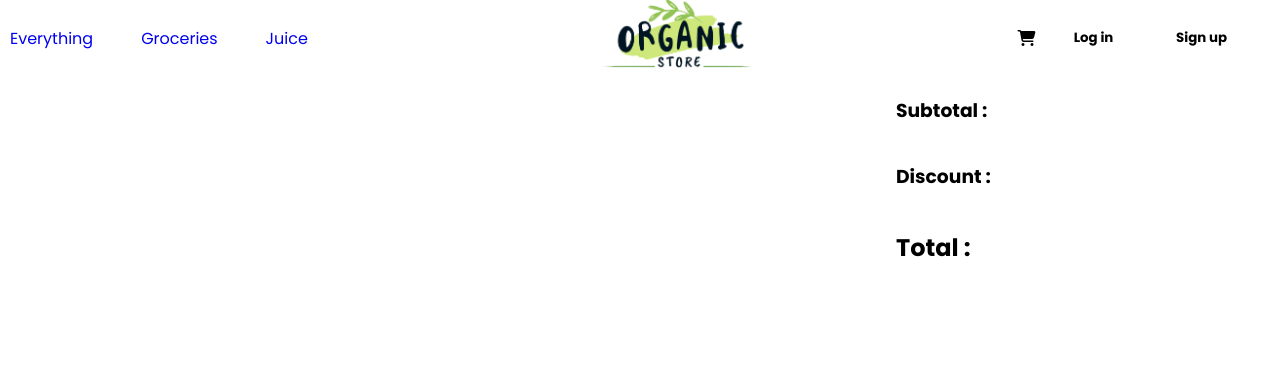
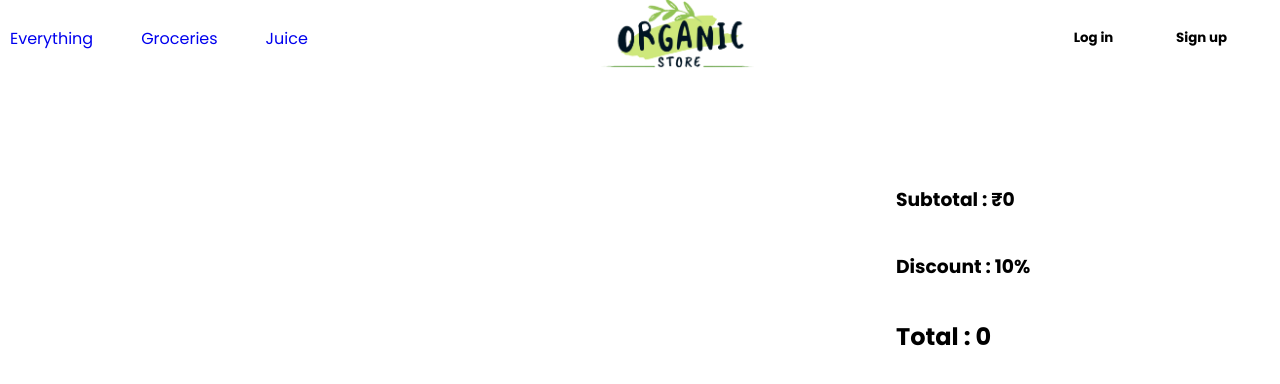
Before and after one commit to suganthan0001/E-Commerce-Website, a React (Vite) app: page /cart in a window 1280 px wide. Shown: the top 384 px of the page. Built offline with nearby package versions, Linux system fonts and the light colour scheme.

Commit message:
subtotal is working

```diff
--- a/src/App.jsx
+++ b/src/App.jsx
@@ -15,6 +15,12 @@ function App() {
   const [isNavbarScrolled, setNavbarScrolled] = useState(false);
   const [isLogIn, setisLogIn] = useState(false);
   const [likedItems, setLikedItems] = useState([]);
+  const [cartItems, setcartItems] = useState([]);
+  function addToCart(productId){
+    setcartItems((prevItems) => {
+      return [...prevItems, productId];
+    })
+  }
 
   const updateLikedItems = (newLikedItems) => {
     setLikedItems(newLikedItems);
@@ -55,6 +61,7 @@ function App() {
       onLikeToggle={() => handleLikeToggle(eachItem.id)}
       isLogged={isLogIn}
       initialIsLiked={likedItems.some((item) => item.id === eachItem.id)}
+      addToCart = {addToCart}
     />
   ));
 
@@ -73,7 +80,7 @@ function App() {
   return (
     <Router>
       <>
-        <Navbar isScrolled={isNavbarScrolled} isLogged={isLogIn} />
+        <Navbar isScrolled={isNavbarScrolled} isLogged={isLogIn} cartArray = {cartItems}/>
         <Routes>
           <Route
             path="/"
@@ -111,7 +118,11 @@ function App() {
           />
           <Route
             path="/cart"
-            element = {<Cart />}
+            element = {
+            <Cart
+              cartItems = {cartItems}
+            />
+          }
           />
         </Routes>
       </>
--- a/src/components/Cart.jsx
+++ b/src/components/Cart.jsx
@@ -1,17 +1,99 @@
-import React from "react";
+import React, { useState, useEffect } from "react";
+import data from "../products.json";
+import Product from "./Product";
+import CartProduct from "./CartProduct";
 
-export default function Cart(){
-    return(
+export default function Cart({ cartItems }) {
+
+    const [productsWithFreq, setProductsWithFreq] = useState({});
+
+    const cartProducts = data.products.filter((item) => {
+        return cartItems.includes(item.id);
+    })
+
+    console.log(cartProducts);
+
+    useEffect(() => {
+        cartProducts.forEach((item) => {
+            if (item.id in productsWithFreq) {
+                var toIncrease = productsWithFreq[item.id] + 1;
+
+                setProductsWithFreq(
+                    (oldFreq) => {
+                        return { ...oldFreq, [item.id]: toIncrease }
+                    }
+                )
+            } else {
+                setProductsWithFreq(
+                    (oldFreq) => {
+                        return { ...oldFreq, [item.id]: 1 }
+                    }
+                )
+            }
+        })
+    }, [data.products, cartItems]);
+
+
+
+
+    function increment(id) {
+
+        setProductsWithFreq(
+            (oldFreq) => {
+                var toIncrease = productsWithFreq[id] + 1;
+                return { ...oldFreq, [id]: toIncrease }
+            }
+        )
+        console.log(productsWithFreq);
+    }
+
+    function decrement(id) {
+        setProductsWithFreq(
+            (oldFreq) => {
+                var toDecrease = productsWithFreq[id] - 1;
+                return { ...oldFreq, [id]: toDecrease }
+            }
+        )
+        console.log(productsWithFreq);
+    }
+
+
+
+    const finalCartProducts = cartProducts.map((eachItem) => {
+        return <CartProduct
+            productsWithFreq={productsWithFreq}
+            increment={increment}
+            decrement={decrement}
+            item={eachItem}
+        />
+    })
+
+    function getProductPrice(productId) {
+        const product = data.products.find(product => product.id === productId);
+        return product.price
+    }
+
+    let subtotal = 0;
+
+    cartProducts.forEach(
+        (item) => {
+            var quan = productsWithFreq[item.id];
+            var price = getProductPrice(item.id);
+            subtotal += (quan * price);
+        }
+    )
+    let final = subtotal - (subtotal / 10)
+    return (
         <>
             <div className="cart-container">
                 <div className="cart-products">
-
+                    {finalCartProducts}
                 </div>
 
                 <div className="price-details">
-                    <h3>Subtotal : {}</h3>
-                    <h3>Discount : {}</h3>
-                    <h2>Total : {}</h2>
+                    <h3>Subtotal : ₹{subtotal}</h3>
+                    <h3>Discount : 10%</h3>
+                    <h2>Total : {final}</h2>
                 </div>
             </div>
         </>
--- /dev/null
+++ b/src/components/CartProduct.jsx
@@ -0,0 +1,36 @@
+import React from 'react';
+
+function CartProduct({ item, increment, decrement, productsWithFreq }) {
+
+    function handleIncrement(){
+        increment(item.id);
+    }
+
+    function handleDecrement(){
+        decrement(item.id);
+    }
+
+    return (<>
+        <div className="product-card-cart">
+            <img src={`./images/${item.imageUrl}`} alt="Product Image" className="product-image-cart" />
+            <div className="product-details-cart">
+                <h3 className="product-name-cart">{item.name}</h3>
+                <p className="product-price-cart">₹ {item.price}</p>
+            </div>
+            <div className="product-actions-cart">
+                <div className="quantity-controls-cart">
+                    <button className="quantity-btn-cart" onclick="decrementQuantity()" onClick={handleDecrement}>-</button>
+                    <span className="quantity-cart">{productsWithFreq[item.id]}</span>
+                    <button className="quantity-btn-cart" onclick="incrementQuantity()" onClick={handleIncrement}>+</button>
+                </div>
+                <div className="delete-icon-container-cart" onclick="deleteProduct()">
+                    <i className="fa fa-trash delete-icon" aria-hidden="true"></i>
+                </div>
+            </div>
+        </div>
+    </>
+
+    )
+}
+
+export default CartProduct;
--- a/src/components/Navbar.jsx
+++ b/src/components/Navbar.jsx
@@ -1,8 +1,7 @@
-
 import React from "react";
 import { Link } from "react-router-dom";
 
-function Navbar({ isScrolled, isLogged}) {
+function Navbar({ isScrolled, isLogged,cartArray}) {
   const navbarStyle = {
     backgroundColor: isScrolled ? "#cee87b" : "transparent",
   };
@@ -18,7 +17,7 @@ function Navbar({ isScrolled, isLogged}) {
         <img className="companyLogo" src="./images/companyLogo.png" alt="Company Logo" />
       </Link>
       <div className="nav-right">
-      <Link to="/cart"><i class="fa-solid fa-cart-shopping"></i></Link>
+      {cartArray.length>0 && <Link to="/cart"><i class="fa-solid fa-cart-shopping"></i></Link>}
       {!isLogged && <Link to="/login" ><button className="btn">Log in</button></Link>}
       {!isLogged && <Link to="/signup" ><button className="btn">Sign up</button></Link>}
       {
--- a/src/components/Product.jsx
+++ b/src/components/Product.jsx
@@ -1,7 +1,6 @@
-// Product.jsx
 import React, { useState, useEffect } from "react";
 
-export default function Product({ item, onLikeToggle, isLogged, initialIsLiked}) {
+export default function Product({ addToCart,item, onLikeToggle, isLogged, initialIsLiked}) {
   const [isLiked, setIsLiked] = useState(initialIsLiked);
 
   useEffect(() => {
@@ -12,6 +11,10 @@ export default function Product({ item, onLikeToggle, isLogged, initialIsLiked})
     setIsLiked((prevIsLiked) => !prevIsLiked);
     onLikeToggle(item.id);
   };
+
+  function handleAddToCart(){
+    addToCart(item.id)
+  }
 
   return (
     <div className="product-card">
@@ -25,7 +28,7 @@ export default function Product({ item, onLikeToggle, isLogged, initialIsLiked})
         <p className="product-description">{item.description}</p>
         <p className="product-price">₹{item.price.toFixed(2)}</p>
       </div>
-      <button className="add-to-cart-button">Add to Cart</button>
+      <button className="add-to-cart-button" onClick={handleAddToCart}>Add to Cart</button>
       {isLogged && (
         <button
           className={`heart-button ${isLiked ? 'liked' : ''} heart`}
--- a/src/components/Signup.jsx
+++ b/src/components/Signup.jsx
@@ -1,4 +1,3 @@
-// Signup.jsx
 import React, { useState } from "react";
 import { Link, useNavigate } from "react-router-dom";
 import profiles from "../profiles.json";
--- a/src/index.css
+++ b/src/index.css
@@ -331,6 +331,7 @@ Link{
 
 
 .cart-container{
+  margin-top: 7%;
   height: 100vh;
   width: 100%;
   display: grid;
@@ -339,8 +340,11 @@ Link{
 
 .cart-products{
   display: grid;
-  grid-template-columns: repeat(3,1fr);
-  row-gap: 10%;
+  grid-template-columns: 1fr 1fr;
+  row-gap: 5%;
+  gap: 10%;
+  padding: 5%;
+  height: fit-content;
 }
 
 .price-details{
@@ -349,3 +353,76 @@ Link{
   flex-direction: column;
   justify-content: flex-start;
 }
+
+.product-card-cart {
+  display: flex;
+  align-items: center;
+  border: 1px solid #ddd;
+  padding: 16px;
+  margin-bottom: 16px;
+  border-radius: 8px;
+  box-shadow: 0 0 10px rgba(0, 0, 0, 0.1);
+  height: fit-content;
+  &:hover {
+    transform: scale(1.05);
+  }
+
+  transition: 0.3s;
+}
+
+.product-image-cart {
+  width: 80px;
+  height: 80px;
+  object-fit: cover;
+  margin-right: 16px;
+  border-radius: 4px;
+}
+
+.product-details-cart {
+  flex: 1;
+}
+
+.product-name-cart {
+  margin: 0;
+  font-size: 1.2em;
+}
+
+.product-price-cart {
+  margin: 0;
+  color: #506635;
+}
+
+.product-actions-cart {
+  display: flex;
+  align-items: center;
+}
+
+.quantity-controls-cart {
+  display: flex;
+  align-items: center;
+  margin-right: 16px;
+}
+
+.quantity-btn-cart {
+  background-color: #a7cc78;
+  color: #fff;
+  border: none;
+  padding: 8px;
+  cursor: pointer;
+  font-size: 1em;
+  margin: 0;
+  border-radius: 4px;
+}
+
+.quantity-cart {
+  margin: 0 8px;
+}
+
+.delete-icon-container {
+  cursor: pointer;
+}
+
+.delete-icon {
+  color: #ff0000;
+  font-size: 1.5em;
+}
```
